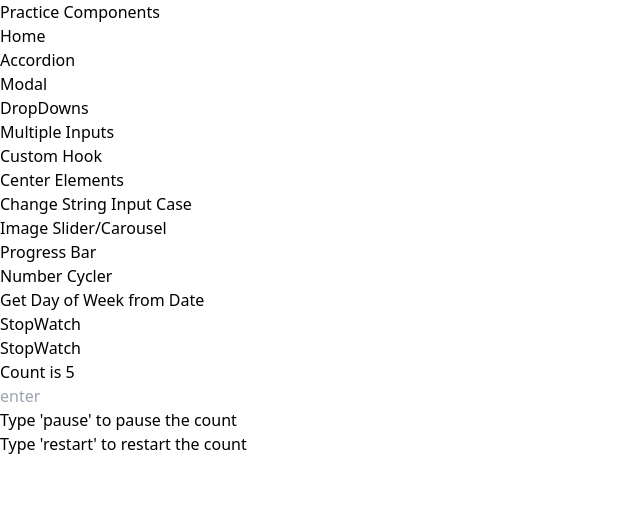
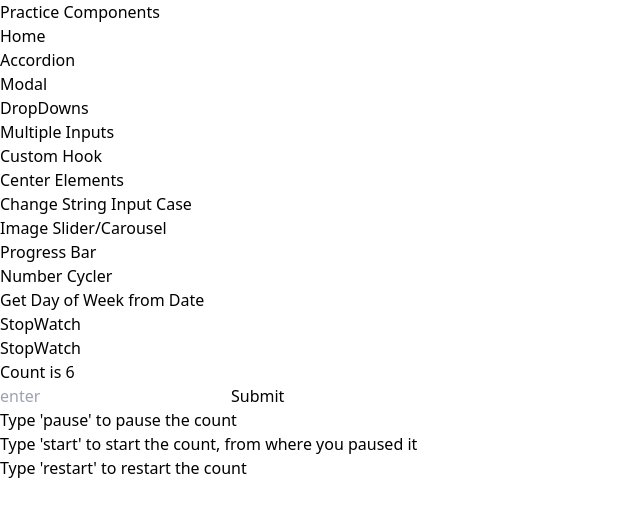
Before and after one commit to harrysingh1999/reactPractice, a React (Vite) app: page /StopWatch in a window 1280 px wide. Shown: the top 516 px of the page, without its empty margins (0-640 px from the left). Built offline with nearby package versions, Linux system fonts and the light colour scheme.

Commit message:
final commit

```diff
--- a/src/Components/StopWatch.jsx
+++ b/src/Components/StopWatch.jsx
@@ -3,25 +3,33 @@ import React, { useEffect, useState } from "react";
 export default function StopWatch() {
   const [count, setCount] = useState(0);
   const [text, setText] = useState("");
+  const [text2, setText2] = useState("");
 
   useEffect(() => {
     const timer = setInterval(() => {
-      if (text === "restart") {
+      if (text2 === "restart") {
         setCount(0);
-        setText('')
+        setText("");
+        setText2("");
       }
-      if (text === "pause") {
+      if (text2 === "pause") {
         clearInterval(timer);
-      } else {
+      }
+      if (text2 === "" || text2 === "start") {
         setCount((prevCount) => prevCount + 1);
       }
-    }, 1000);
+    }, 800);
 
     return () => clearInterval(timer);
-  }, [text]);
+  }, [text, text2]);
 
   const handleChange = (e) => {
     setText(e.target.value);
+  };
+
+  const handleSubmit = (e) => {
+    e.preventDefault();
+    text === "" ? setText2("hold") : setText2(text);
   };
 
   return (
@@ -29,6 +37,7 @@ export default function StopWatch() {
       <h1 className="text-4xl text-center font-semibold">StopWatch</h1>
       <p>Count is {count}</p>
 
+      <form onSubmit={(e) => handleSubmit(e)}>
         <input
           type="text"
           placeholder="enter"
@@ -36,8 +45,11 @@ export default function StopWatch() {
           value={text}
           onChange={(e) => handleChange(e)}
         />
+        <button className="border border-black p-1">Submit</button>
+      </form>
 
       <p>Type 'pause' to pause the count</p>
+      <p>Type 'start' to start the count, from where you paused it</p>
       <p>Type 'restart' to restart the count</p>
     </div>
   );
```
Lines whose indentation alone changed are shown as unchanged.
